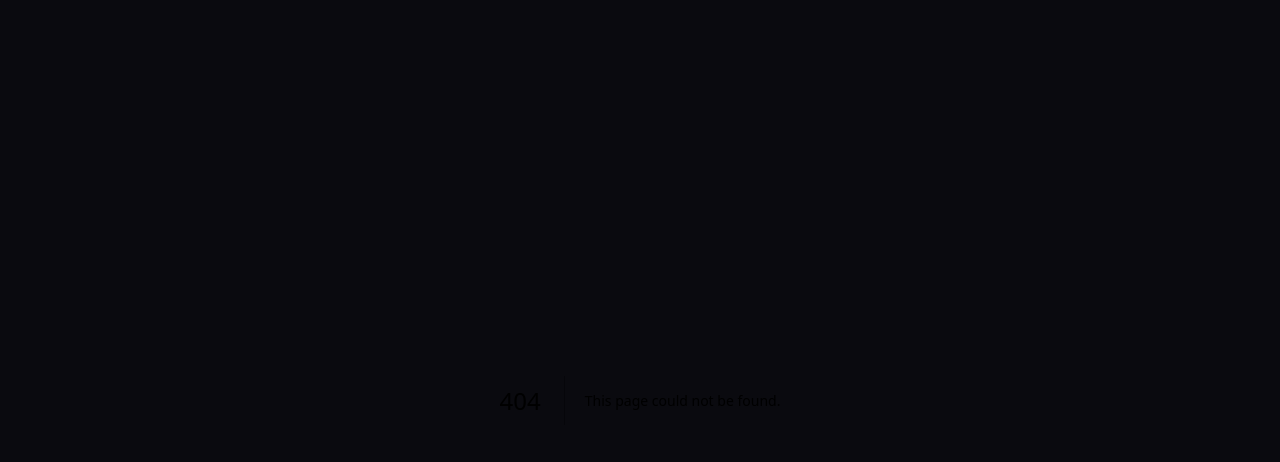
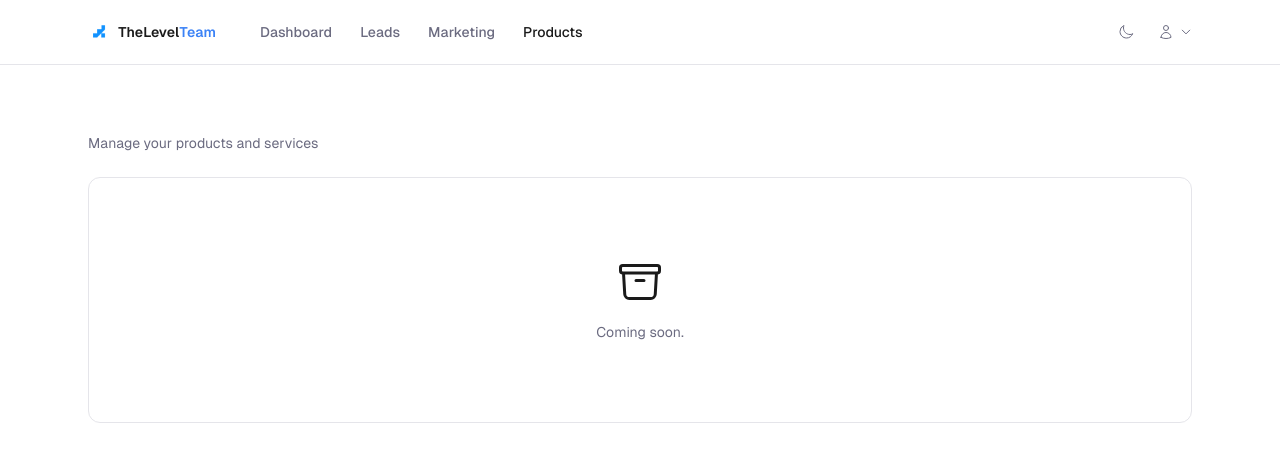
Before and after one commit to sevakogan/thelevelteam, a Next.js app: page /dashboard/products in a window 1280 px wide. Before the commit this address had no page. Shown: the top 462 px of the page. Built offline with nearby package versions, Linux system fonts and the light colour scheme; no server answers.

Commit message:
feat: add Products nav item and empty placeholder page

```diff
--- /dev/null
+++ b/src/app/(dashboard)/dashboard/products/page.tsx
@@ -0,0 +1,21 @@
+export default function ProductsPage() {
+  return (
+    <div>
+      <div className="flex items-center justify-between mb-6">
+        <div>
+          <h1 className="text-2xl font-bold text-white">Products</h1>
+          <p className="text-brand-muted text-sm mt-1">
+            Manage your products and services
+          </p>
+        </div>
+      </div>
+
+      <div className="text-center py-20 border border-brand-border rounded-xl">
+        <svg className="w-12 h-12 mx-auto text-brand-muted/30 mb-4" fill="none" viewBox="0 0 24 24" stroke="currentColor">
+          <path strokeLinecap="round" strokeLinejoin="round" strokeWidth={1.5} d="M20.25 7.5l-.625 10.632a2.25 2.25 0 01-2.247 2.118H6.622a2.25 2.25 0 01-2.247-2.118L3.75 7.5M10 11.25h4M3.375 7.5h17.25c.621 0 1.125-.504 1.125-1.125v-1.5c0-.621-.504-1.125-1.125-1.125H3.375c-.621 0-1.125.504-1.125 1.125v1.5c0 .621.504 1.125 1.125 1.125z" />
+        </svg>
+        <p className="text-brand-muted text-sm">Coming soon.</p>
+      </div>
+    </div>
+  );
+}
--- a/src/components/dashboard/DashboardNav.tsx
+++ b/src/components/dashboard/DashboardNav.tsx
@@ -19,6 +19,7 @@ const navItems: readonly NavItem[] = [
   { label: "Dashboard", href: "/dashboard" },
   { label: "Leads", href: "/dashboard/leads", notify: true },
   { label: "Marketing", href: "/dashboard/marketing", notify: true },
+  { label: "Products", href: "/dashboard/products" },
 ];
 
 export function DashboardNav() {
```
